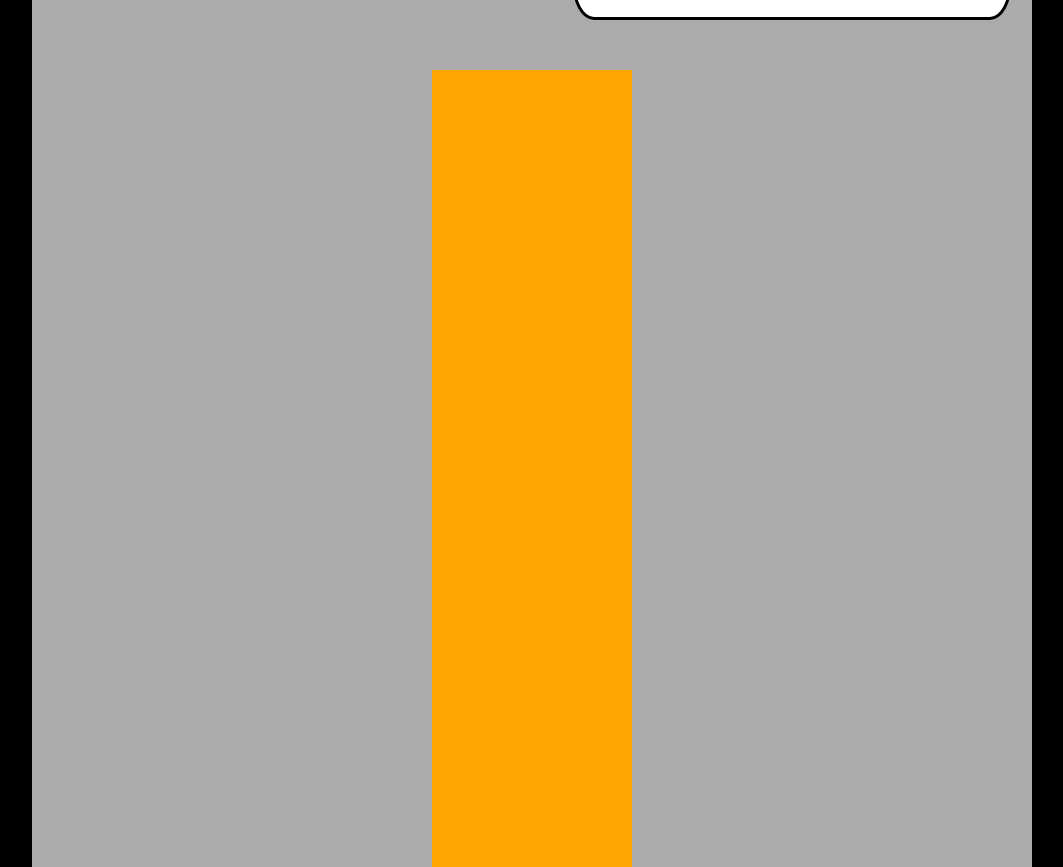
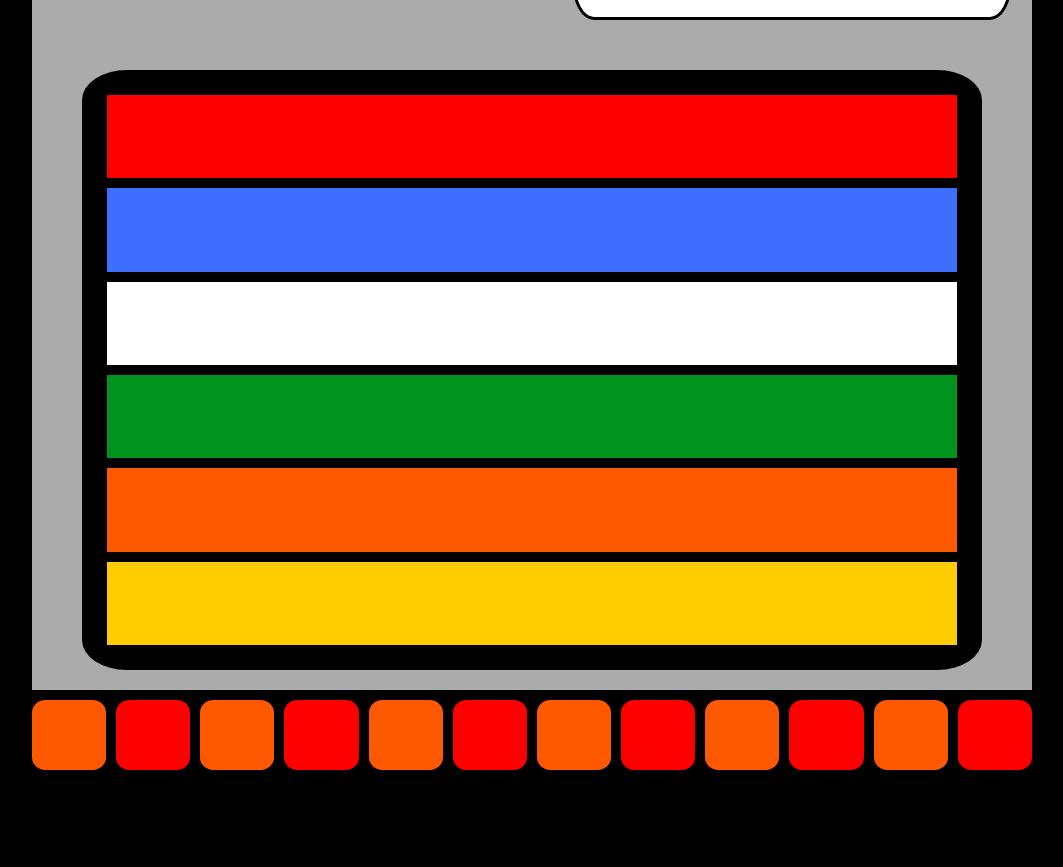
Before and after one commit to jacemk10-lang/Final-Project, a plain HTML site: page Rubiks_Cubes.html in a window 1280 px wide. Shown: the part 1106-1973 px from the top of the page, without its empty margins (108-1171 px from the left). After the commit the page ends 1886 px from the top, so only its background shows below. Drawn offline with Linux system fonts and the light colour scheme.

Commit message:
started grid

```diff
--- a/Rubiks_Cubes.html
+++ b/Rubiks_Cubes.html
@@ -111,6 +111,12 @@
         </div>
 
         <div id="fun_facts">
+            <div class="red_fact"></div>
+            <div class="blue_fact"></div>
+            <div class="white_fact"></div>
+            <div class="green_fact"></div>
+            <div class="orange_fact"></div>
+            <div class="yellow_fact"></div>
         </div>
 
         <footer>
--- a/personal.css
+++ b/personal.css
@@ -282,10 +282,57 @@ footer a {
 }
 
 #fun_facts {
+    display: grid;
+    grid-template-columns: 1fr;
+    grid-template-rows: repeat(6, 1fr);
+    gap: 10px;
     margin: auto;
     margin-top: 30px;
-    display: flex;
-    background: orange;
-    width: 200px;
-    height: 2000px;
+    padding: 25px;
+    border-radius: 5%;
+    background: black;
+    width: 90%;
+    height: 600px;
 }
+
+.red_fact {
+    background: #ff0000;
+    margin: auto;
+    height: 100%;
+    width: 100%;
+}
+
+.orange_fact {
+    background: #FF5900;
+    margin: auto;
+    height: 100%;
+    width: 100%;
+}
+
+.yellow_fact {
+    background: #ffcc00;
+    margin: auto;
+    height: 100%;
+    width: 100%;
+}
+
+.green_fact {
+    background: #00941e;
+    margin: auto;
+    height: 100%;
+    width: 100%;
+}
+
+.blue_fact {
+    background: #3d6eff;
+    margin: auto;
+    height: 100%;
+    width: 100%;
+}
+
+.white_fact {
+    background: white;
+    margin: auto;
+    height: 100%;
+    width: 100%;
+}
```
